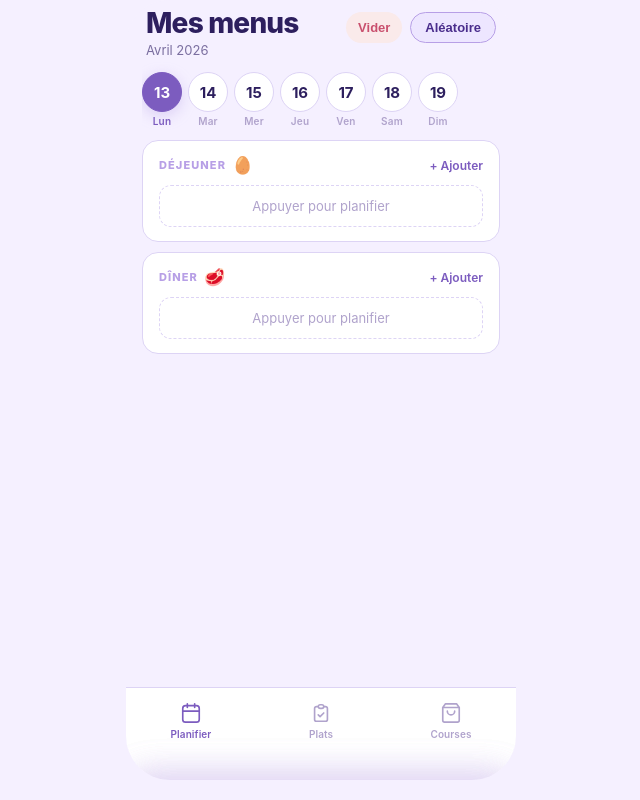
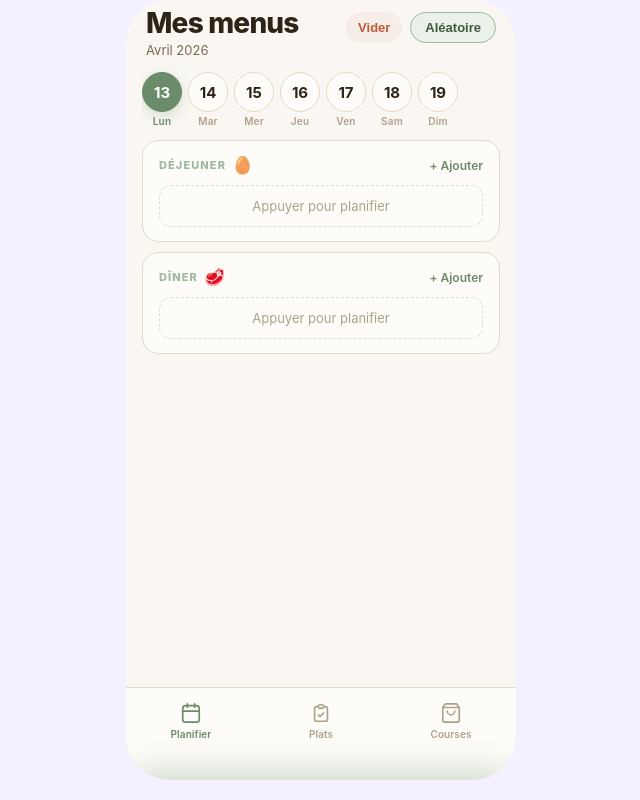
Before and after one commit to CelIOne/Mes-menus, a React (Vite) app: page / in a window 1280 px wide. Shown: the whole page, without its empty margins (319-959 px from the left). Built offline with nearby package versions, Linux system fonts and the light colour scheme.

Commit message:
Update App_theme.jsx

```diff
--- a/src/App.jsx
+++ b/src/App.jsx
@@ -27,11 +27,23 @@ const PROTEIN_EMOJI = {
 const EMOJI_LABEL = { '🥚':'Œuf', '🥩':'Bœuf', '🍗':'Poulet', '🐟':'Poisson' };
 
 const P = {
-  bg:'#F5F0FF', surface:'#FFFFFF', surface2:'#EDE6FF', surface3:'#F9F6FF',
-  accent:'#7C5CBF', accentLight:'#B79FE6', accentBg:'#EDE6FF', accentText:'#4A2D8C',
-  border:'#DDD4F5', border2:'#C9BAEE',
-  text:'#2D1F5E', textSec:'#7B6FA0', textTert:'#B0A3CC',
-  remove:'#C9506E', redBg:'#FAEAEA', tabBar:'#FFFFFF', handle:'#D4C8F0',
+  bg:'#FAF7F2',
+  surface:'#FEFCF8',
+  surface2:'#F2EDE3',
+  surface3:'#F7F3EC',
+  accent:'#6B8C6B',
+  accentLight:'#9DB89D',
+  accentBg:'#EBF0EB',
+  accentText:'#3D5C3D',
+  border:'#E4DAC8',
+  border2:'#D4C6B0',
+  text:'#2C2416',
+  textSec:'#7A6A52',
+  textTert:'#AFA08A',
+  remove:'#B85C3A',
+  redBg:'#F7EDE8',
+  tabBar:'#FEFCF8',
+  handle:'#D4C6B0',
 };
 
 const STORAGE_KEY = 'menus_app_v4';
```
